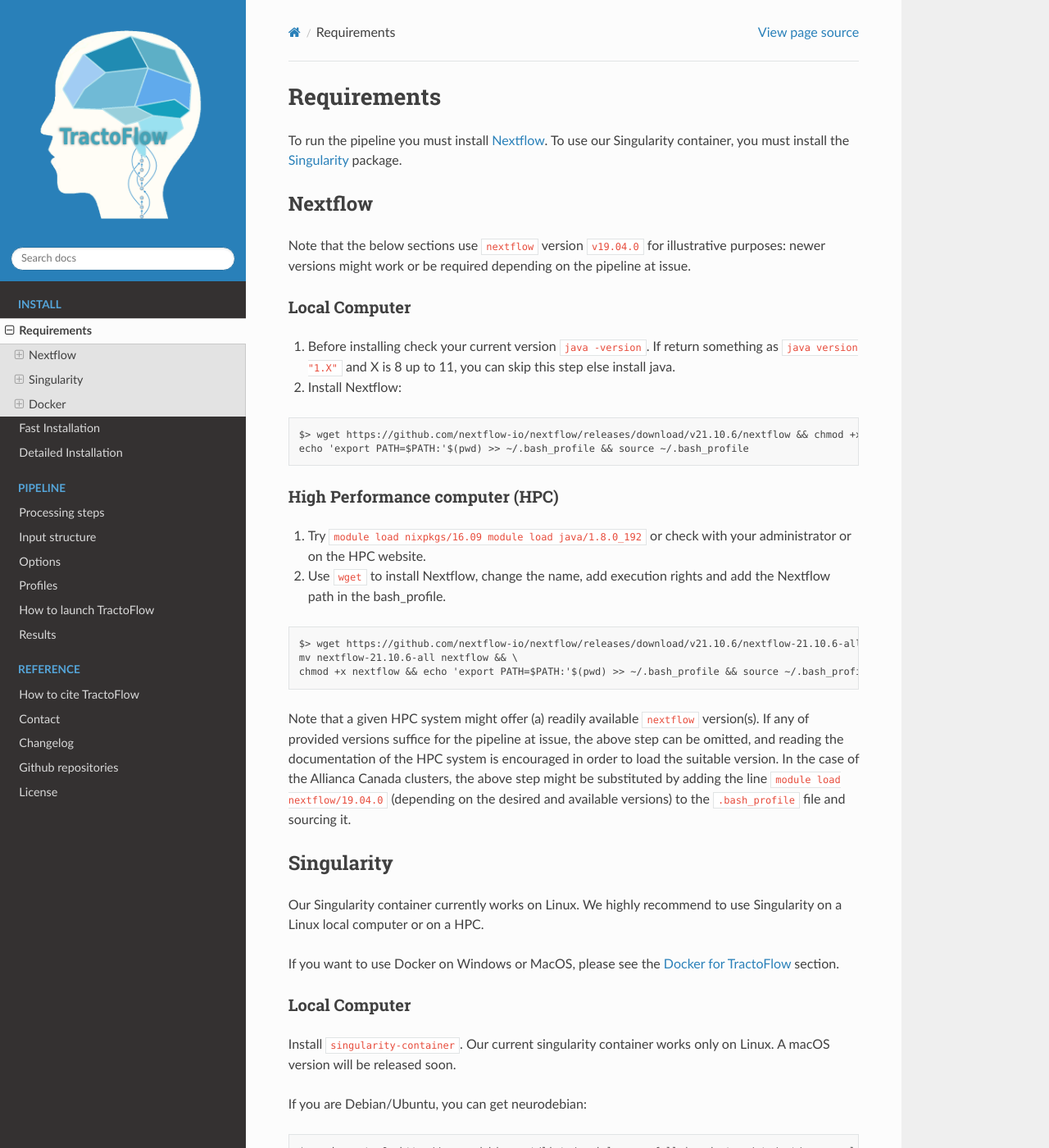
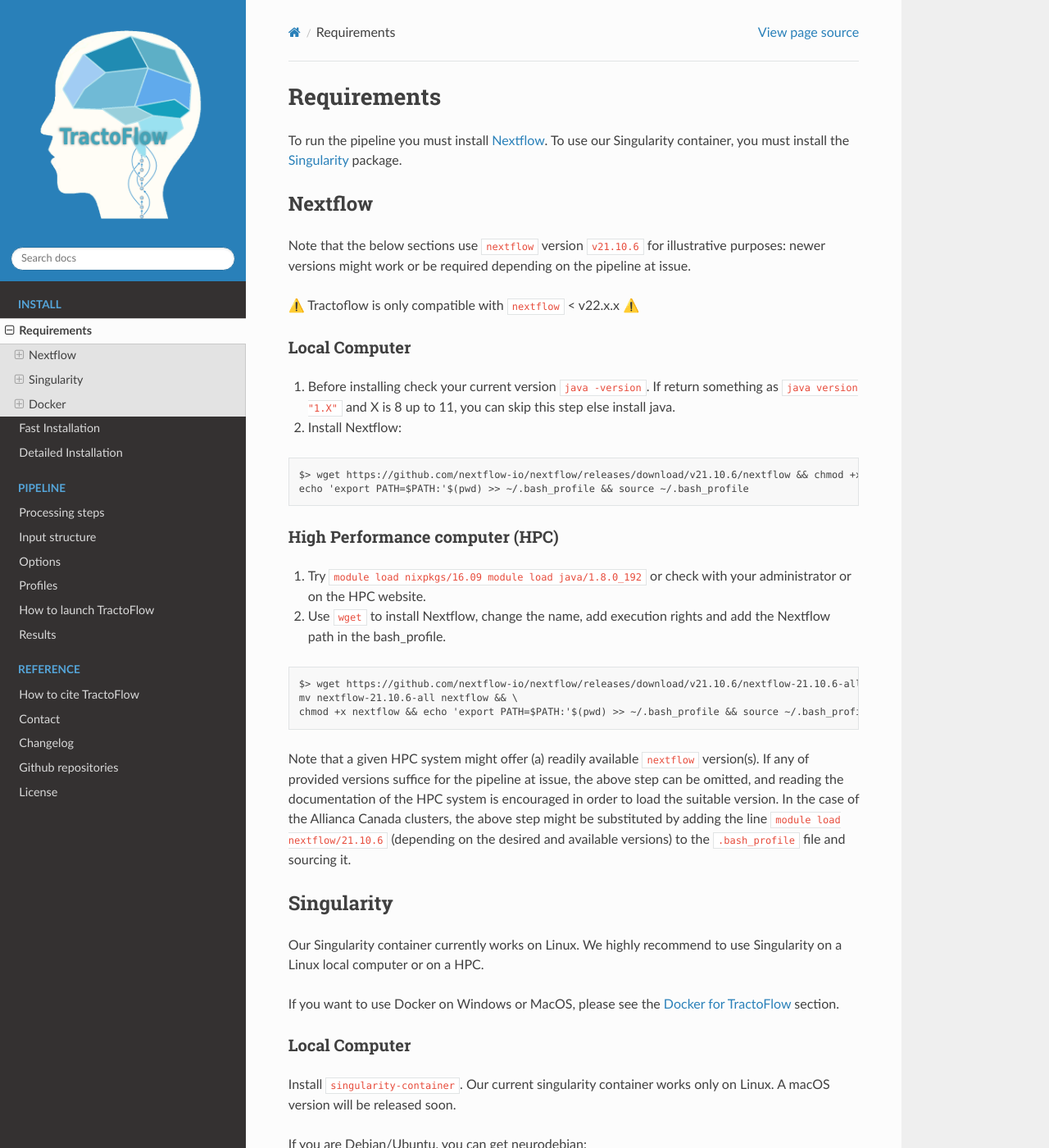
Before and after one commit to scilus/tractoflow_documentation, a Sphinx documentation site: the page built from source/installation/requirements.rst, in a window 1280 px wide and 1400 px high. Shown: the whole window at 82% size. Built offline with Sphinx 7.4.7 and the Read the Docs theme 2.0.0, drawn with Linux system fonts in a browser that asks for light colours.

Commit message:
nextflow compatibility

```diff
--- a/source/installation/requirements.rst
+++ b/source/installation/requirements.rst
@@ -10,9 +10,11 @@
 Nextflow
 --------
 
-Note that the below sections use ``nextflow`` version ``v19.04.0`` for
+Note that the below sections use ``nextflow`` version ``v21.10.6`` for
 illustrative purposes: newer versions might work or be required depending on the
 pipeline at issue.
+
+⚠️ Tractoflow is only compatible with ``nextflow`` < v22.x.x ⚠️
 
 Local Computer
 ##############
@@ -41,7 +43,7 @@
 above step can be omitted, and reading the documentation of the HPC system is
 encouraged in order to load the suitable version. In the case of the Allianca
 Canada clusters, the above step might be substituted by adding the line
-``module load nextflow/19.04.0`` (depending on the desired and available
+``module load nextflow/21.10.6`` (depending on the desired and available
 versions) to the ``.bash_profile`` file and sourcing it.
 
 
```
